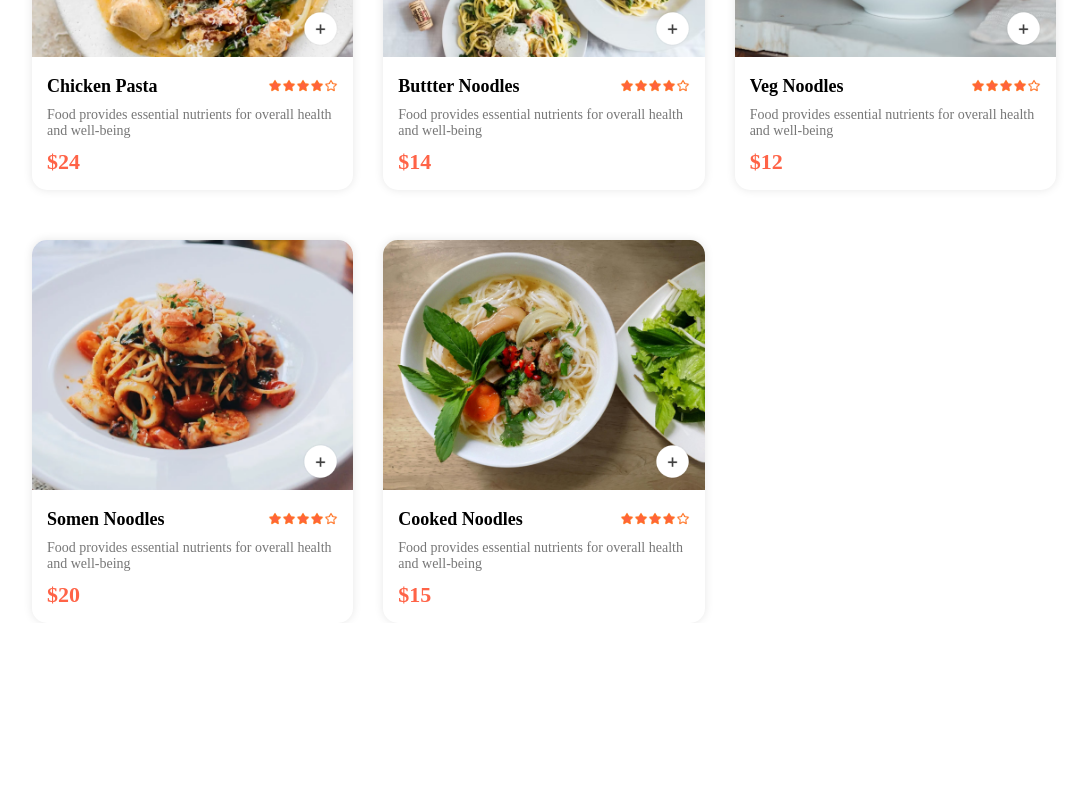
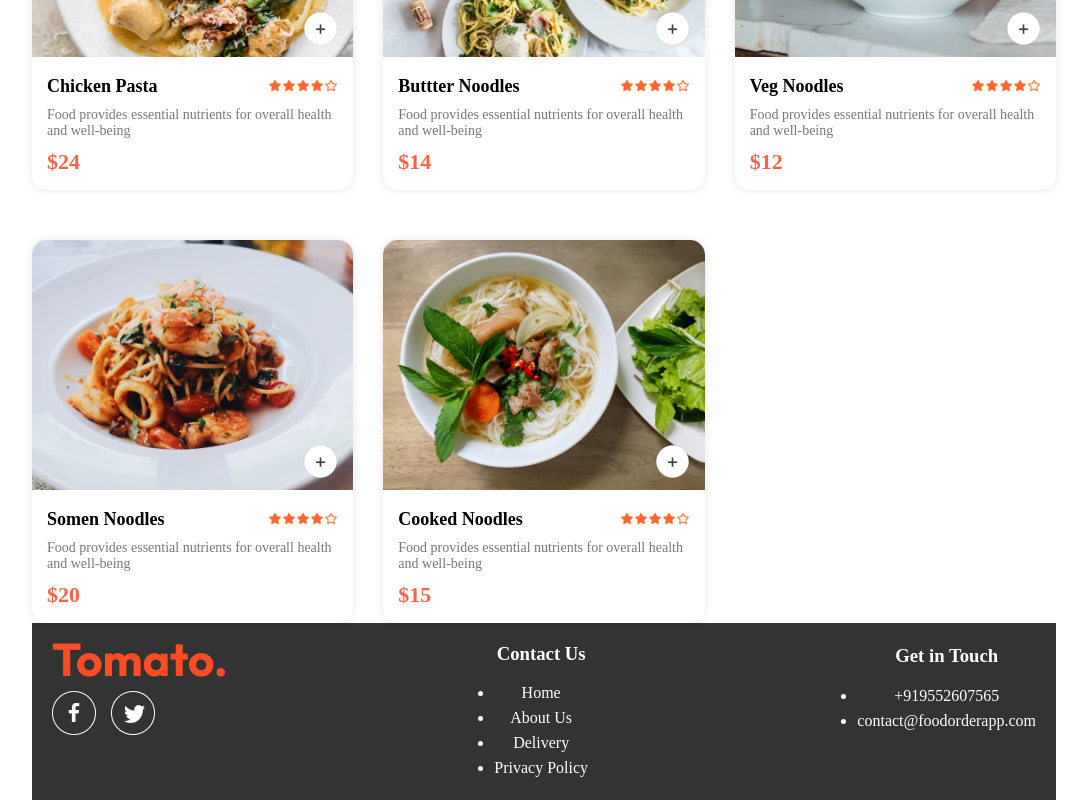
Before and after one commit to poojainhc/Food-Delivery-Website-In-MERN-Stack, a React (Vite) app in the folder frontend/: page / in a window 1280 px wide. Shown: the part 5060-5860 px from the top of the page, without its empty margins (96-1183 px from the left). Before the commit the page ends 5683 px from the top, so only its background shows below. Built offline with nearby package versions, Linux system fonts and the light colour scheme.

Commit message:
Added footer functionality

```diff
--- a/frontend/src/components/FoodDisplay/FoodDisplay.jsx
+++ b/frontend/src/components/FoodDisplay/FoodDisplay.jsx
@@ -13,7 +13,7 @@ const FoodDisplay = ({category}) => {
       <h2>Food Near You</h2>
       <div className='food-display-list'>
         {food_list.map((item,index) => {
-
+          if(category === "All" || item.category === category) {
          return <Fooditem
             key={item.id}
             id={item._id}
@@ -23,7 +23,7 @@ const FoodDisplay = ({category}) => {
             image={item.image}
             />
            }
-
+        }
         )}
       </div>
     </div>
--- /dev/null
+++ b/frontend/src/components/Footer/Footer.css
@@ -0,0 +1,41 @@
+.footer{
+    background-color: #333;
+    color: #fff;
+    text-align: center;
+    padding: 20px;
+    display: flex;
+}
+
+.footer-content{
+    display: flex;
+    flex: 1;
+    justify-content: space-between;
+}
+
+.footer-socials-icons{
+    display: flex;
+    gap: 15px;
+    margin-top: 10px;
+}
+
+.footer-content-center {
+    display: flex;
+    flex-direction: column;
+    align-items: center;
+    gap: 15px;
+}
+
+.footer-content-center ul li{
+    gap: 15px;
+   padding: auto;
+   line-height: 25px;
+}
+
+.footer-content-right{
+    display: flex;
+    flex-direction: column;
+    align-items: center;
+    gap: 15px;
+    line-height: 25px;
+
+}
--- /dev/null
+++ b/frontend/src/components/Footer/Footer.jsx
@@ -0,0 +1,42 @@
+import React from 'react'
+import './Footer.css'
+import { assets } from '../../assets/frontend_assets/assets'
+
+function Footer() {
+  return (
+    <div className='footer' id='footer'>
+    <div className='footer-content'>
+        <div className='footer-content-left'>
+            <img src={assets.logo} alt="Logo" />
+             <div className='footer-socials-icons'>
+                <img src={assets.facebook_icon} alt="Facebook" />
+                <img src={assets.twitter_icon} alt="Twitter" />
+                {/* <img src={assets.instagram_icon} alt="Instagram" /> */}
+
+             </div>
+        </div>
+
+        <div className='footer-content-center'>
+            <h3>Contact Us</h3>
+            <ul>
+                <li>Home</li>
+                <li>About Us</li>
+                <li>Delivery</li>
+                <li>Privacy Policy</li>
+            </ul>
+        </div>
+
+        <div className='footer-content-right'>
+            <h3>Get in Touch</h3>
+            <ul>
+                <li>+919552607565</li>
+                <li>contact@foodorderapp.com</li>
+            </ul>
+        </div>
+    </div>
+    </div>
+  )
+
+}
+
+export default Footer
--- a/frontend/src/pages/Home/Home.jsx
+++ b/frontend/src/pages/Home/Home.jsx
@@ -3,6 +3,7 @@ import './Home.css';
 import Header from '../../components/header/header';
 import ExploreMenu from "../../components/ExploreMenu/ExploreMenu";
 import FoodDisplay from '../../components/FoodDisplay/FoodDisplay';
+import Footer from '../../components/Footer/Footer';
 
 const Home = () => {
   const [category, setCategory] = useState("All");
@@ -11,6 +12,7 @@ const Home = () => {
       <Header/>
       <ExploreMenu category={category} setCategory={setCategory}/>
       <FoodDisplay category={category} />
+      <Footer/>
     </div>
   );
 };
```
